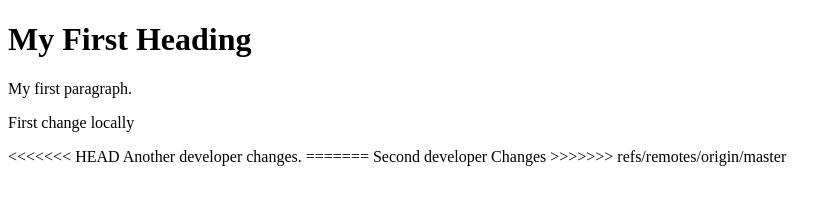
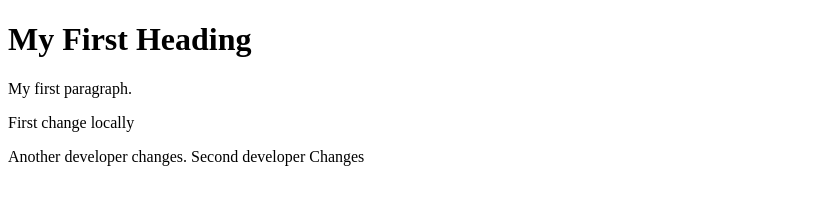
Before and after one commit to rishabhsahni/test, a plain HTML site: page index.html in a window 1280 px wide. Shown: the whole page, without its empty margins (0-839 px from the left). Drawn offline with Linux system fonts and the light colour scheme.

Commit message:
Update index.html

```diff
--- a/index.html
+++ b/index.html
@@ -8,11 +8,8 @@
 
 <P> First change locally</P>
 
-<<<<<<< HEAD
 Another developer changes.
 
-=======
 Second developer Changes
->>>>>>> refs/remotes/origin/master
 </body>
 </html>
```
